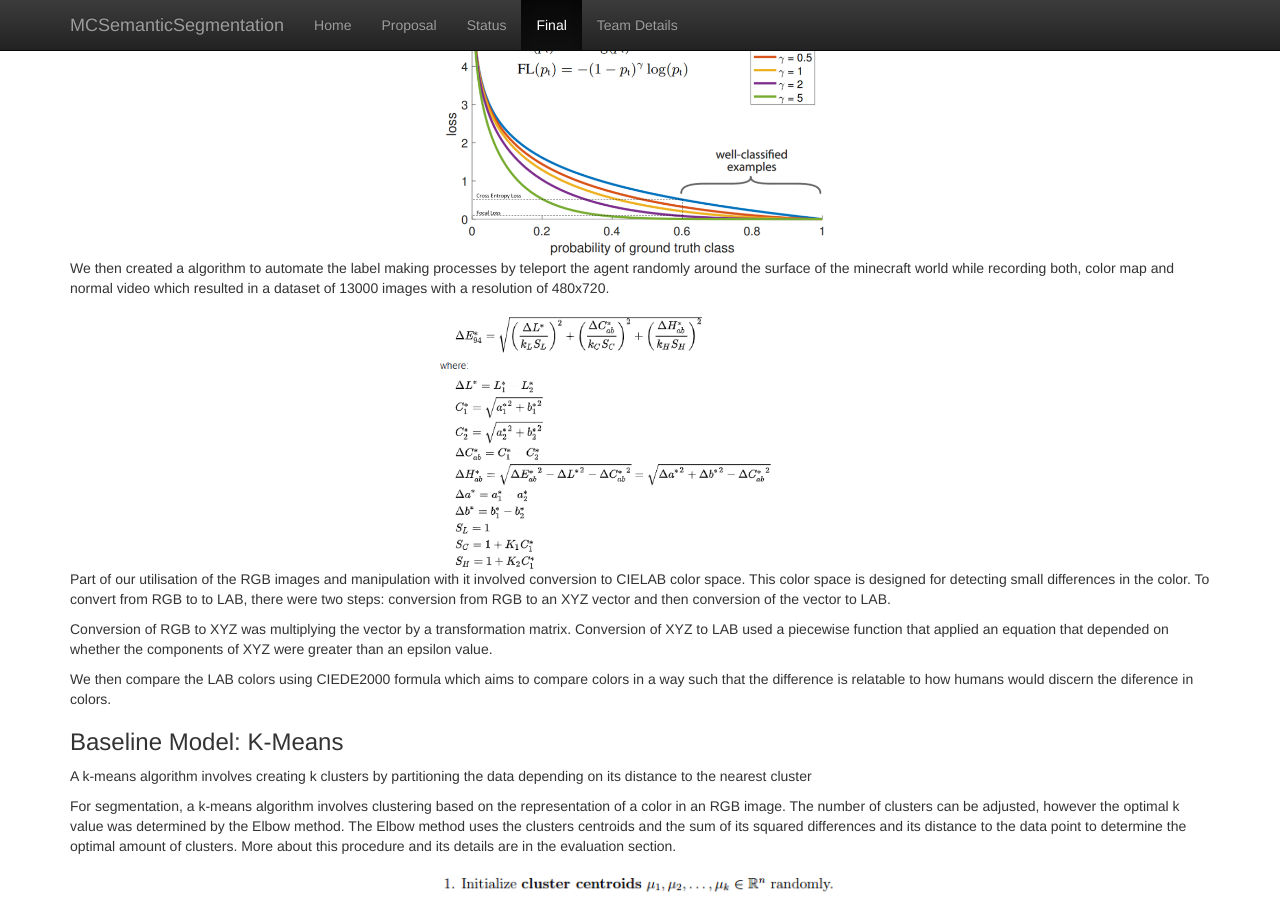
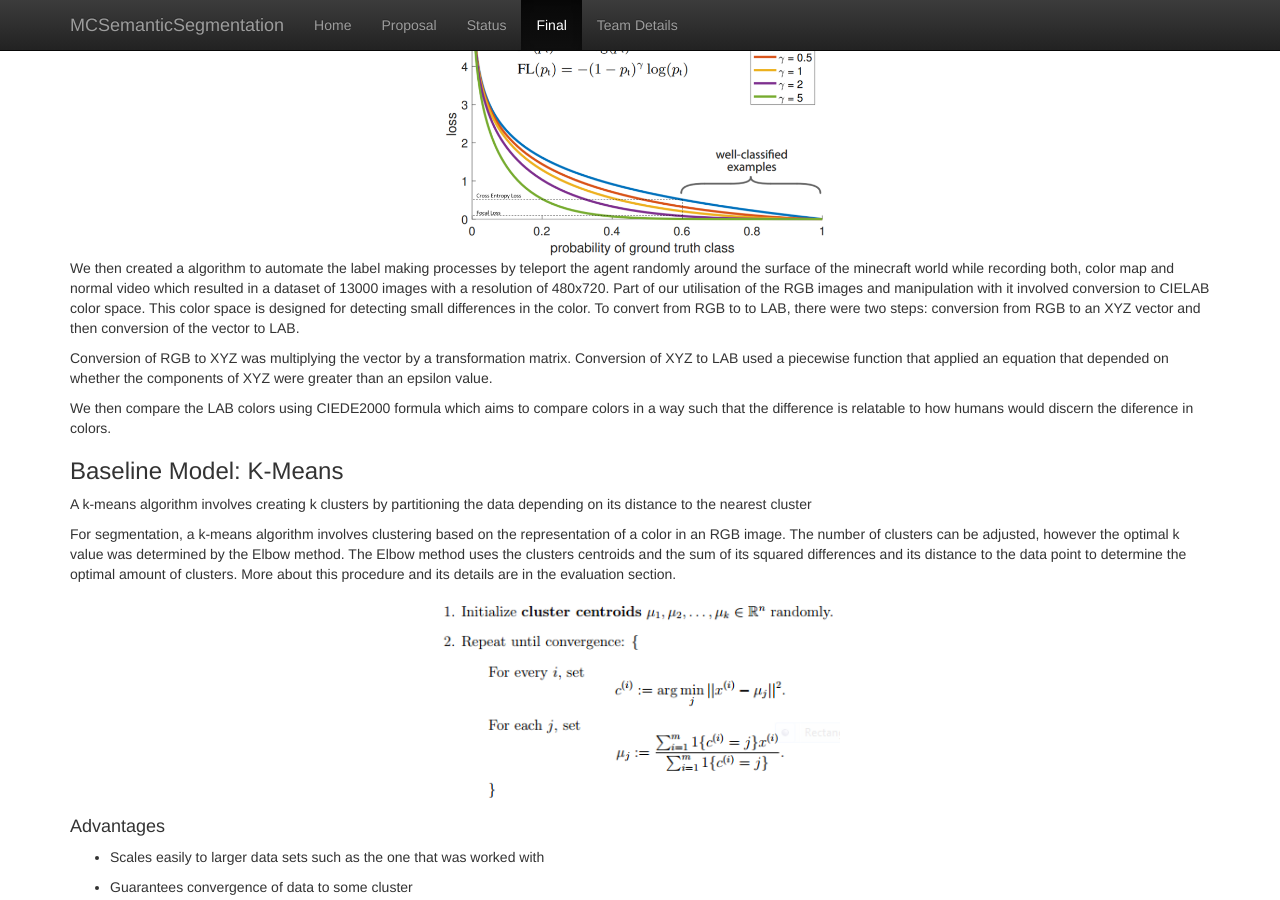
Before and after one commit to KevinJChen/MCSemanticSegmentation, a Jekyll site: the page built from docs/final.md, in a window 1280 px wide and 900 px high, scrolled down 2580 px. Built offline with Jekyll 4.4.1, drawn with Linux system fonts in a browser that asks for light colours.

Commit message:
Update final.md

```diff
--- a/docs/final.md
+++ b/docs/final.md
@@ -60,14 +60,7 @@
 <div style="text-align:center"><img src="./images/groundtruthclass.png" width="400"/> </div>
 
 
-  We then created a algorithm to automate the label making processes by teleport the agent randomly around the surface of the minecraft world while recording both, color map and normal video which resulted in a dataset of 13000 images with a resolution of 480x720.
-
-
-
-<div style="text-align:center"><img src="./images/colorequations.png" width="400"/> </div>
-
-
-Part of our utilisation of the RGB images and manipulation with it involved conversion to CIELAB color space. This color space is designed for detecting small differences in the color. To convert from RGB to to LAB, there were two steps: conversion from RGB to an XYZ vector and then conversion of the vector to LAB.
+  We then created a algorithm to automate the label making processes by teleport the agent randomly around the surface of the minecraft world while recording both, color map and normal video which resulted in a dataset of 13000 images with a resolution of 480x720. Part of our utilisation of the RGB images and manipulation with it involved conversion to CIELAB color space. This color space is designed for detecting small differences in the color. To convert from RGB to to LAB, there were two steps: conversion from RGB to an XYZ vector and then conversion of the vector to LAB.
 
 Conversion of RGB to XYZ was multiplying the vector by a transformation matrix. Conversion of XYZ to LAB used a piecewise function that applied an equation that depended on whether the components of XYZ were greater than an epsilon value.
 
@@ -104,12 +97,15 @@
 * Variable amount of cluster densities such as more of one color than another would skew the clusters.
 
 
+<div style="text-align:center"><img src="./images/kmeans/sample0.png" width="1000"/> </div>
+
+
 ### Our Best Model: DeepLabV3
 
 For our semantic segmentation problem, we used a neural network following the DeepLabv3 architecture pre trained on resnet 101 as our model of choice with a focal loss function.
 
 
-<div style="text-align:center"><img src="./images/016.png" width="1000"/> </div>
+<div style="text-align:center"><img src="./images/colorequations.png" width="400"/> </div>
 
 
 #### Advantages
@@ -123,6 +119,9 @@
 * The model took a large amount of space in memory, the model itself was around 14 Gigs in size which left little remaining memeory on our gpu.
 * We had to then determine wether we would rather have a larger image or a larger batch size where we ultimately chose a larger image size.
 * The long train time, each batch took around 13 seconds on average to complete which led to one epoch taking around 12 hours to complete.
+
+
+<div style="text-align:center"><img src="./images/016.png" width="1000"/> </div>
 
 
 ## Evaluation
```
